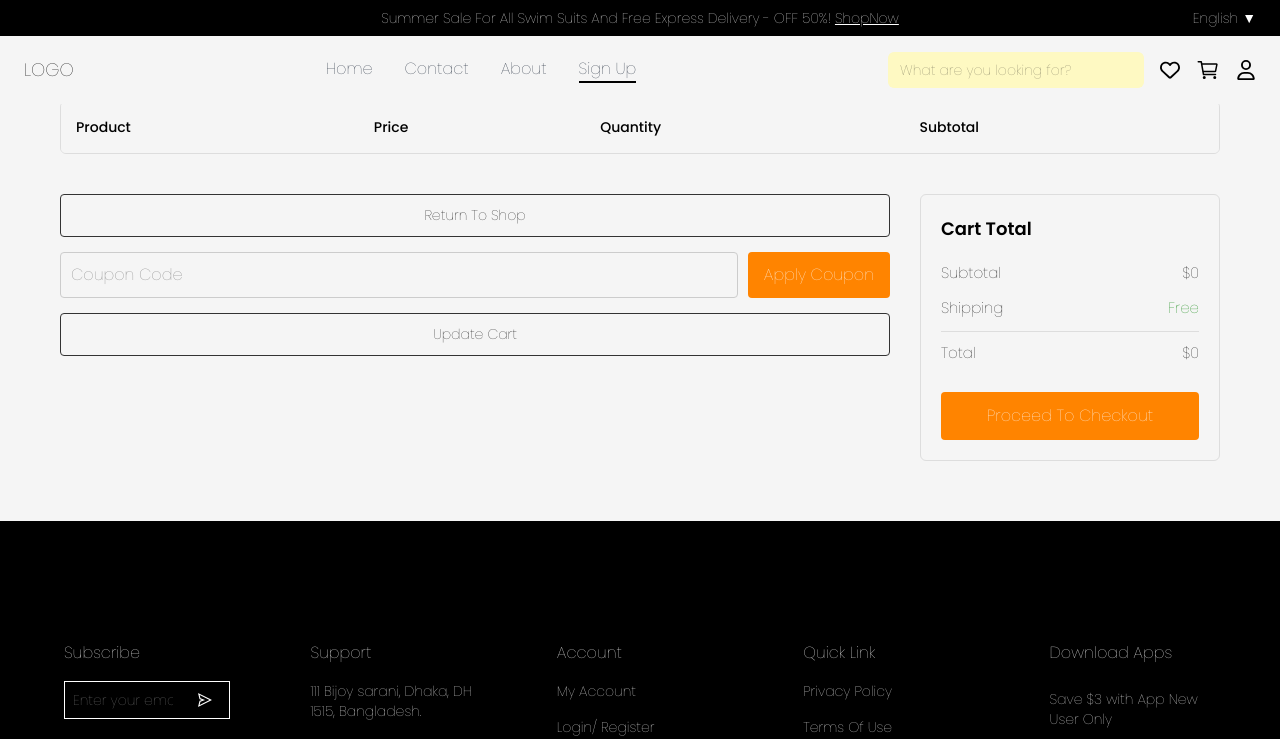
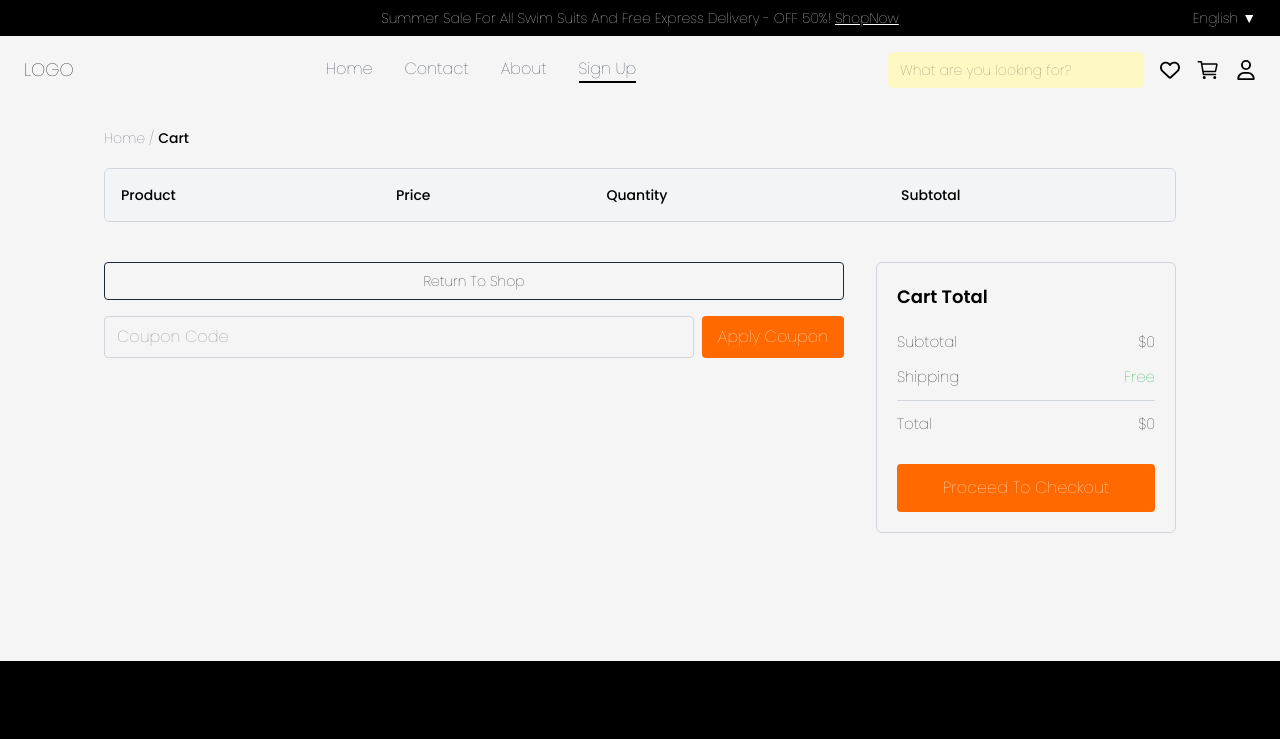
Before and after one commit to SwagataChatterjee68/work-project, a Next.js app: page /cart in a window 1280 px wide. Shown: the top 739 px of the page. Built offline with nearby package versions, Linux system fonts and the light colour scheme.

Commit message:
added module css in contact wishlist and cart pages

```diff
--- a/src/app/cart/cart.css
+++ b/src/app/cart/cart.css
@@ -1,181 +1,82 @@
+@import "tailwindcss";
+
 .cart-container {
-  max-width: 1200px;
-  margin: 0 auto;
-  padding: 60px 20px;
+  @apply max-w-[1200px] mx-auto px-16 py-32;
 }
 
 .breadcrumb {
-  font-size: 14px;
-  color: #666;
-  margin-bottom: 20px;
+  @apply text-sm text-gray-600 mb-5;
 }
 .breadcrumb .active {
-  color: #000;
-  font-weight: 500;
+  @apply text-black font-medium;
 }
 
 /* Table */
 .cart-table-wrapper {
-  border: 1px solid #ddd;
-  border-radius: 6px;
-  overflow: hidden;
-  margin-bottom: 40px;
+  @apply border border-gray-300 rounded-md overflow-hidden mb-10;
 }
 .cart-table {
-  width: 100%;
-  border-collapse: collapse;
-  text-align: left;
+  @apply w-full border-collapse text-left;
 }
 .cart-table th {
-  background: #f5f5f5;
-  font-weight: 500;
-  padding: 15px;
-  font-size: 14px;
+  @apply bg-gray-100 font-medium p-4 text-sm;
 }
 .cart-table td {
-  padding: 15px;
-  border-top: 1px solid #ddd;
-  font-size: 15px;
+  @apply p-4 border-t border-gray-300 text-[15px];
 }
-.product-cell {
-  display: flex;
-  align-items: center;
-  gap: 15px;
-}
+.product-cell,
 .product-info {
-  display: flex;
-  align-items: center;
-  gap: 15px;
+  @apply flex items-center gap-4;
 }
 .product-img-wrapper {
-  position: relative;
-  width: 60px;
-  height: 60px;
+  @apply relative w-16 h-16;
 }
 .product-img {
-  width: 100%;
-  height: 100%;
-  object-fit: contain;
+  @apply w-full h-full object-contain;
 }
 .remove-btn {
-  position: absolute;
-  top: -10px;
-  left: -10px;
-  background: #e63946;
-  color: #fff;
-  border: none;
-  border-radius: 50%;
-  padding: 2px 5px;
-  cursor: pointer;
-}
-.remove-btn:hover {
-  background: #c92a2a;
+  @apply absolute -top-2 -left-2 bg-red-600 text-white rounded-full  text-xs cursor-pointer hover:bg-red-700;
 }
 .quantity-input {
-  width: 60px;
-  text-align: center;
-  border: 1px solid #ccc;
-  border-radius: 4px;
+  @apply w-16 text-center border border-gray-300 rounded cursor-pointer;
 }
 
 /* Actions */
 .cart-actions {
-  display: flex;
-  flex-direction: column;
-  gap: 30px;
+  @apply flex flex-col gap-8 md:flex-row md:justify-between md:items-start;
 }
 .left-actions {
-  display: flex;
-  flex-direction: column;
-  gap: 15px;
+  @apply flex flex-col gap-4 md:flex-1;
 }
-.return-btn,
-.update-btn {
-  border: 1px solid #333;
-  padding: 10px 16px;
-  font-size: 14px;
-  border-radius: 4px;
-  cursor: pointer;
-  background: transparent;
-}
-.return-btn:hover,
-.update-btn:hover {
-  background: #f5f5f5;
+.return-btn {
+  @apply border border-gray-800  py-2 text-sm rounded cursor-pointer bg-transparent hover:bg-gray-100;
 }
 .coupon-box {
-  display: flex;
-  gap: 10px;
+  @apply flex gap-2;
 }
 .coupon-box input {
-  border: 1px solid #ccc;
-  border-radius: 4px;
-  padding: 10px;
-  flex: 1;
+  @apply border border-gray-300 rounded px-3 py-2 flex-1;
 }
 .apply-btn {
-  background: #ff8400;
-  color: #fff;
-  padding: 10px 16px;
-  border-radius: 4px;
-  border: none;
-  cursor: pointer;
-}
-.apply-btn:hover {
-  background: #e67300;
+  @apply bg-orange-500 text-white px-4 py-2 rounded cursor-pointer hover:bg-orange-600;
 }
 
 /* Cart Total */
 .cart-total {
-  border: 1px solid #ddd;
-  border-radius: 6px;
-  padding: 20px;
-  width: 100%;
-  max-width: 300px;
+  @apply border border-gray-300 rounded-md p-5 w-full max-w-[300px] md:shrink-0;
 }
 .cart-total h3 {
-  font-size: 18px;
-  font-weight: 600;
-  margin-bottom: 20px;
+  @apply text-lg font-semibold mb-5;
 }
 .total-row {
-  display: flex;
-  justify-content: space-between;
-  margin-bottom: 12px;
-  font-size: 15px;
+  @apply flex justify-between mb-3 text-[15px];
 }
 .total-row.total {
-  border-top: 1px solid #ddd;
-  padding-top: 10px;
-  font-weight: 600;
+  @apply border-t border-gray-300 pt-3 font-semibold;
 }
 .free {
-  color: green;
+  @apply text-green-600;
 }
 .checkout-btn {
-  background: #ff8400;
-  color: #fff;
-  padding: 12px;
-  width: 100%;
-  border: none;
-  border-radius: 4px;
-  cursor: pointer;
-  margin-top: 15px;
+  @apply bg-orange-500 text-white p-3 w-full rounded cursor-pointer mt-4 hover:bg-orange-600;
 }
-.checkout-btn:hover {
-  background: #e67300;
-}
-
-/* Responsive */
-@media (min-width: 768px) {
-  .cart-actions {
-    flex-direction: row;
-    justify-content: space-between;
-    align-items: flex-start;
-  }
-  .left-actions {
-    flex: 1;
-  }
-  .cart-total {
-    flex-shrink: 0;
-  }
-}
--- a/src/app/cart/page.jsx
+++ b/src/app/cart/page.jsx
@@ -79,7 +79,7 @@ export default function CartPage() {
             <input type="text" placeholder="Coupon Code" />
             <button className="apply-btn">Apply Coupon</button>
           </div>
-          <button className="update-btn">Update Cart</button>
+
         </div>
 
         {/* Right Cart Totals */}
--- a/src/app/wishlist/page.jsx
+++ b/src/app/wishlist/page.jsx
@@ -1,32 +1,28 @@
 "use client";
+import "./wishlist.css"
 import { useWishlist } from "@/context/WishlistContext";
 import { useCart } from "@/context/CartContext";
 import { FaTrash } from "react-icons/fa";
+import { BsCartPlus } from "react-icons/bs";
 import JustForYou from "@/components/JustForYou";
-import { BsCartPlus } from "react-icons/bs";
 
 export default function WishlistPage() {
   const { wishlist, removeFromWishlist, clearWishlist } = useWishlist();
   const { addToCart } = useCart();
 
   const handleMoveAllToBag = () => {
-        wishlist.forEach(item => {
-            addToCart(item);
-        });
+    wishlist.forEach((item) => addToCart(item));
     clearWishlist();
   };
 
   return (
     <div>
-            <section className="max-w-7xl mx-auto px-6 py-32">
+      <section className="wishlist-section">
         {/* Header */}
-                <div className="flex justify-between items-center mb-6">
-                    <h2 className="text-xl font-semibold">Wishlist ({wishlist.length})</h2>
+        <div className="wishlist-header">
+          <h2 className="wishlist-title">Wishlist ({wishlist.length})</h2>
           {wishlist.length > 0 && (
-                        <button
-                            onClick={handleMoveAllToBag}
-                            className="text-sm px-4 py-2 border rounded hover:bg-gray-100"
-                        >
+            <button onClick={handleMoveAllToBag} className="move-all-btn">
               Move All To Bag
             </button>
           )}
@@ -34,54 +30,46 @@ export default function WishlistPage() {
 
         {/* Wishlist Grid */}
         {wishlist.length > 0 ? (
-                    <div className="grid sm:grid-cols-2 md:grid-cols-4 gap-6">
+          <div className="wishlist-grid">
             {wishlist.map((item) => (
-                            <div
-                                key={item.id}
-                                className="relative rounded-lg overflow-hidden shadow hover:shadow-lg transition"
-                            >
-                                {/* Discount Badge (optional) */}
+              <div key={item.id} className="wishlist-card">
+                {/* Discount Badge */}
                 {item.discount && (
-                                    <span className="absolute top-2 left-2 bg-red-500 text-white text-xs px-2 py-1 rounded">
-                                        {item.discount}
-                                    </span>
+                  <span className="discount-badge">{item.discount}</span>
                 )}
 
                 {/* Remove button */}
                 <button
                   onClick={() => removeFromWishlist(item.id)}
-                                    className="absolute top-2 right-2 bg-white rounded-full shadow p-2 hover:bg-gray-200"
+                  className="remove-btn"
                 >
                   <FaTrash className="text-gray-600 text-sm" />
                 </button>
 
                 {/* Product Image */}
-                                <img
-                                    src={item.img}
-                                    alt={item.title}
-                                    className="w-full h-48 object-contain bg-white"
-                                />
+                <img src={item.img} alt={item.title} className="product-img" />
+
+                {/* Add To Cart */}
                 <button
                   onClick={() => addToCart(item)}
-                                    className="w-full cursor-pointer bg-black text-white py-2 flex justify-center items-center gap-2 text-sm hover:bg-gray-800 transition"
+                  className="add-to-cart-btn"
                 >
                   <BsCartPlus className="text-2xl" /> Add To Cart
                 </button>
 
                 {/* Info */}
-                                <div className="p-4 text-center">
-                                    <h3 className="text-sm font-medium">{item.title}</h3>
-                                    <p className="text-red-600 font-semibold mt-1">${item.price}</p>
+                <div className="card-info">
+                  <h3 className="card-title">{item.title}</h3>
+                  <p className="card-price">${item.price}</p>
                 </div>
               </div>
             ))}
           </div>
         ) : (
-                    <p className="text-gray-600">Your wishlist is empty.</p>
+          <p className="empty-text">Your wishlist is empty.</p>
         )}
       </section>
        <JustForYou />
     </div>
-
   );
 }
--- /dev/null
+++ b/src/app/wishlist/wishlist.css
@@ -0,0 +1,62 @@
+/* wishlist.css */
+@import "tailwindcss";
+/* Section Wrapper */
+.wishlist-section {
+  @apply max-w-7xl mx-auto px-6 py-32;
+}
+
+/* Header */
+.wishlist-header {
+  @apply flex justify-between items-center mb-6;
+}
+.wishlist-title {
+  @apply text-xl font-semibold;
+}
+.move-all-btn {
+  @apply text-sm px-4 py-2 border rounded hover:bg-gray-100 transition cursor-pointer;
+}
+
+/* Grid */
+.wishlist-grid {
+  @apply grid gap-6 sm:grid-cols-2 md:grid-cols-4;
+}
+
+/* Wishlist Card */
+.wishlist-card {
+  @apply relative rounded-lg overflow-hidden shadow hover:shadow-lg transition bg-white;
+}
+.discount-badge {
+  @apply absolute top-2 left-2 bg-red-500 text-white text-xs px-2 py-1 rounded;
+}
+.remove-btn {
+  @apply absolute top-2 right-2 bg-white rounded-full shadow p-2 hover:bg-gray-200 transition cursor-pointer;
+}
+.product-img {
+  @apply w-full h-48 object-contain bg-white;
+}
+.add-to-cart-btn {
+  @apply w-full cursor-pointer bg-black text-white py-2 flex justify-center items-center gap-2 text-sm hover:bg-gray-800 transition;
+}
+.card-info {
+  @apply p-4 text-center;
+}
+.card-title {
+  @apply text-sm font-medium;
+}
+.card-price {
+  @apply text-red-600 font-semibold mt-1;
+}
+.empty-text {
+  @apply text-gray-600;
+}
+
+/* Just For You Section */
+.just-for-you {
+  @apply flex justify-between items-center mt-12 mb-6;
+}
+.just-for-you-title {
+  @apply flex items-center gap-2 text-orange-500 font-semibold;
+}
+.see-all-btn {
+  @apply border px-4 py-2 rounded hover:bg-gray-100 transition;
+}
```
Also changed, not shown: src/app/contact/contact.css (added, +60 -0 lines), src/app/contact/page.jsx (+22 -31 lines). Lines whose indentation alone changed are shown as unchanged.
